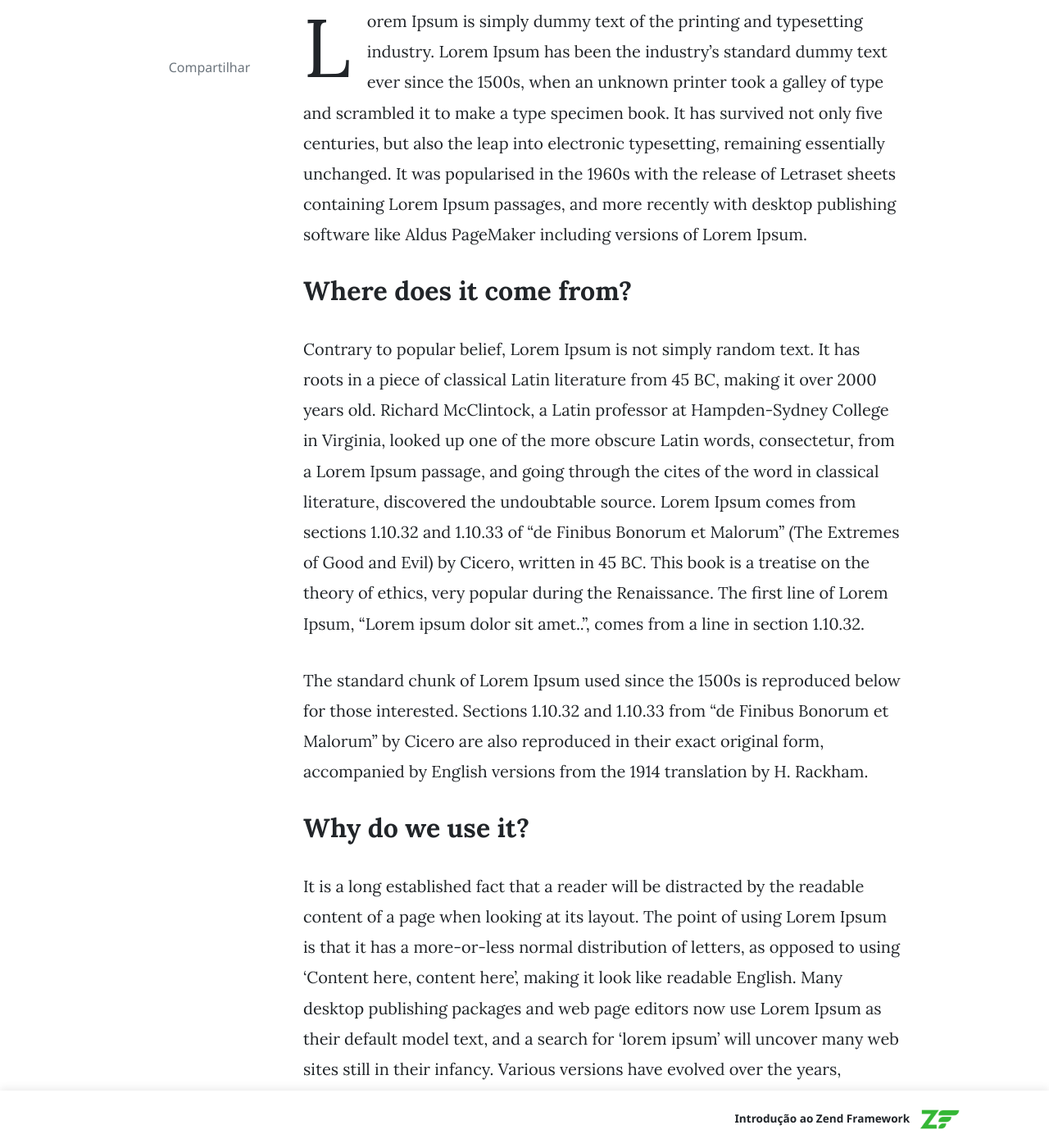
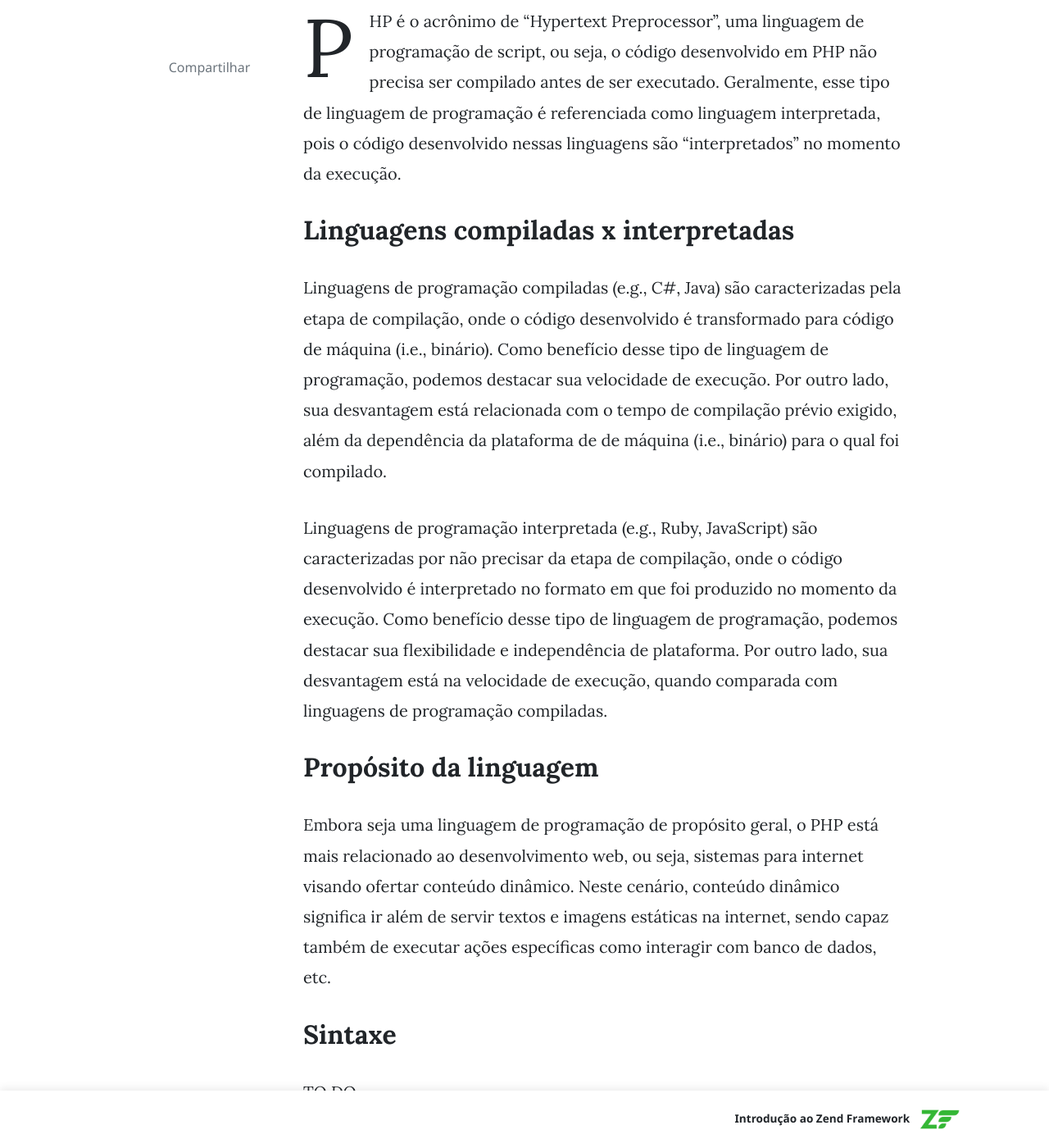
Before and after one commit to diogomatheus/diogomatheus.github.io, a Jekyll site: the page built from _posts/2010-05-06-getting-started-with-php.md, in a window 1280 px wide and 1400 px high, scrolled down 401 px. Shown: the whole window at 82% size. Built offline with Jekyll 4.4.1, drawn with Linux system fonts in a browser that asks for light colours; nearby versions of some CDN libraries; comment, search, counter and statistics services are not loaded; some of the changed text lies outside the part shown.

```diff
--- a/_posts/2010-05-06-getting-started-with-php.md
+++ b/_posts/2010-05-06-getting-started-with-php.md
@@ -8,14 +8,50 @@ tags: []
 redirect_from:
   - "/blog/php/introducao-ao-php/"
 ---
-Lorem Ipsum is simply dummy text of the printing and typesetting industry. Lorem Ipsum has been the industry's standard dummy text ever since the 1500s, when an unknown printer took a galley of type and scrambled it to make a type specimen book. It has survived not only five centuries, but also the leap into electronic typesetting, remaining essentially unchanged. It was popularised in the 1960s with the release of Letraset sheets containing Lorem Ipsum passages, and more recently with desktop publishing software like Aldus PageMaker including versions of Lorem Ipsum.
+PHP é o acrônimo de "Hypertext Preprocessor", uma linguagem de programação de script, ou seja, o código desenvolvido em PHP não precisa ser compilado antes de ser executado. Geralmente, esse tipo de linguagem de programação é referenciada como linguagem interpretada, pois o código desenvolvido nessas linguagens são "interpretados" no momento da execução.
 
-## Where does it come from?
+## Linguagens compiladas x interpretadas
 
-Contrary to popular belief, Lorem Ipsum is not simply random text. It has roots in a piece of classical Latin literature from 45 BC, making it over 2000 years old. Richard McClintock, a Latin professor at Hampden-Sydney College in Virginia, looked up one of the more obscure Latin words, consectetur, from a Lorem Ipsum passage, and going through the cites of the word in classical literature, discovered the undoubtable source. Lorem Ipsum comes from sections 1.10.32 and 1.10.33 of "de Finibus Bonorum et Malorum" (The Extremes of Good and Evil) by Cicero, written in 45 BC. This book is a treatise on the theory of ethics, very popular during the Renaissance. The first line of Lorem Ipsum, "Lorem ipsum dolor sit amet..", comes from a line in section 1.10.32.
+Linguagens de programação compiladas (e.g., C#, Java) são caracterizadas pela etapa de compilação, onde o código desenvolvido é transformado para código de máquina (i.e., binário). Como benefício desse tipo de linguagem de programação, podemos destacar sua velocidade de execução. Por outro lado, sua desvantagem está relacionada com o tempo de compilação prévio exigido, além da dependência da plataforma de de máquina (i.e., binário) para o qual foi compilado.
 
-The standard chunk of Lorem Ipsum used since the 1500s is reproduced below for those interested. Sections 1.10.32 and 1.10.33 from "de Finibus Bonorum et Malorum" by Cicero are also reproduced in their exact original form, accompanied by English versions from the 1914 translation by H. Rackham.
+Linguagens de programação interpretada (e.g., Ruby, JavaScript) são caracterizadas por não precisar da etapa de compilação, onde o código desenvolvido é interpretado no formato em que foi produzido no momento da execução. Como benefício desse tipo de linguagem de programação, podemos destacar sua flexibilidade e independência de plataforma. Por outro lado, sua desvantagem está na velocidade de execução, quando comparada com linguagens de programação compiladas.
 
-## Why do we use it?
+## Propósito da linguagem
 
-It is a long established fact that a reader will be distracted by the readable content of a page when looking at its layout. The point of using Lorem Ipsum is that it has a more-or-less normal distribution of letters, as opposed to using 'Content here, content here', making it look like readable English. Many desktop publishing packages and web page editors now use Lorem Ipsum as their default model text, and a search for 'lorem ipsum' will uncover many web sites still in their infancy. Various versions have evolved over the years, sometimes by accident, sometimes on purpose (injected humour and the like).
+Embora seja uma linguagem de programação de propósito geral, o PHP está mais relacionado ao desenvolvimento web, ou seja, sistemas para internet visando ofertar conteúdo dinâmico. Neste cenário, conteúdo dinâmico significa ir além de servir textos e imagens estáticas na internet, sendo capaz também de executar ações específicas como interagir com banco de dados, etc.
+
+## Sintaxe
+
+TO DO
+
+## Extensão de arquivos
+
+TO DO
+
+## Comandos de saída (output)
+
+TO DO
+
+## Separador de instruções
+
+TO DO
+
+## Variáveis
+
+TO DO
+
+## Comentários
+
+TO DO
+
+## Hello World
+
+Para não perder o costume da área, o primeiro texto do site precisa do famigerado exemplo de "Hello World".
+
+<pre><code class="language-php"><?php echo 'Hello World'; ?></code></pre>
+
+Como resultado da execução do código, o texto "Hello World" será apresentado.
+
+## Documentação oficial
+
+A [documentação oficial](https://www.php.net/) do PHP é um dos seus principais pontos positivos. Não era algo comum encontrar documentações preocupadas em ensinar de fato. Dessa forma, pela popularidade do PHP na internet, acredito que sua documentação influenciou o ecossistema de software como um todo, e.g., linguagens de programação, frameworks, etc.
--- a/docker-compose.yml
+++ b/docker-compose.yml
@@ -1,6 +1,6 @@
 jekyll:
     image: jekyll/jekyll:latest
-    command: jekyll serve --force_polling
+    command: jekyll serve --drafts --force_polling
     ports:
         - 4000:4000
     volumes:
```
Also changed, not shown: _drafts/example.md (added, +13 -0 lines), README.md.
